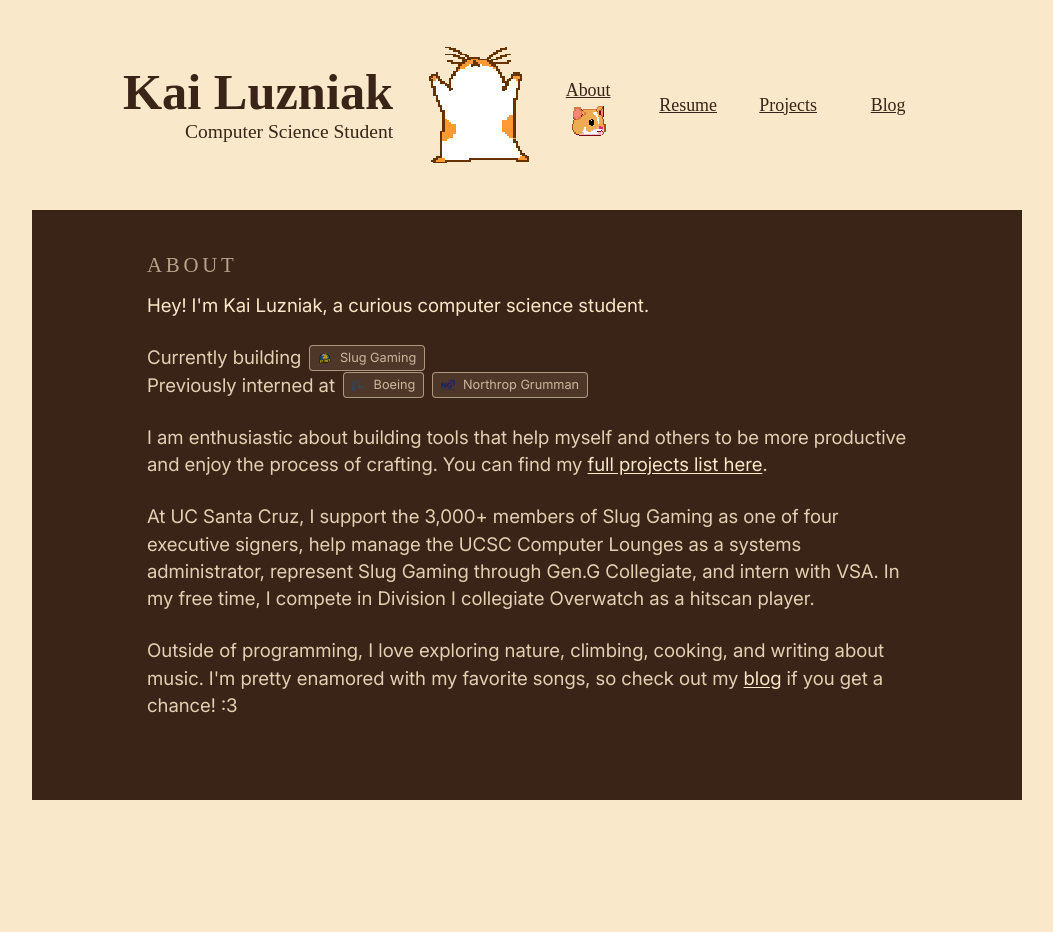
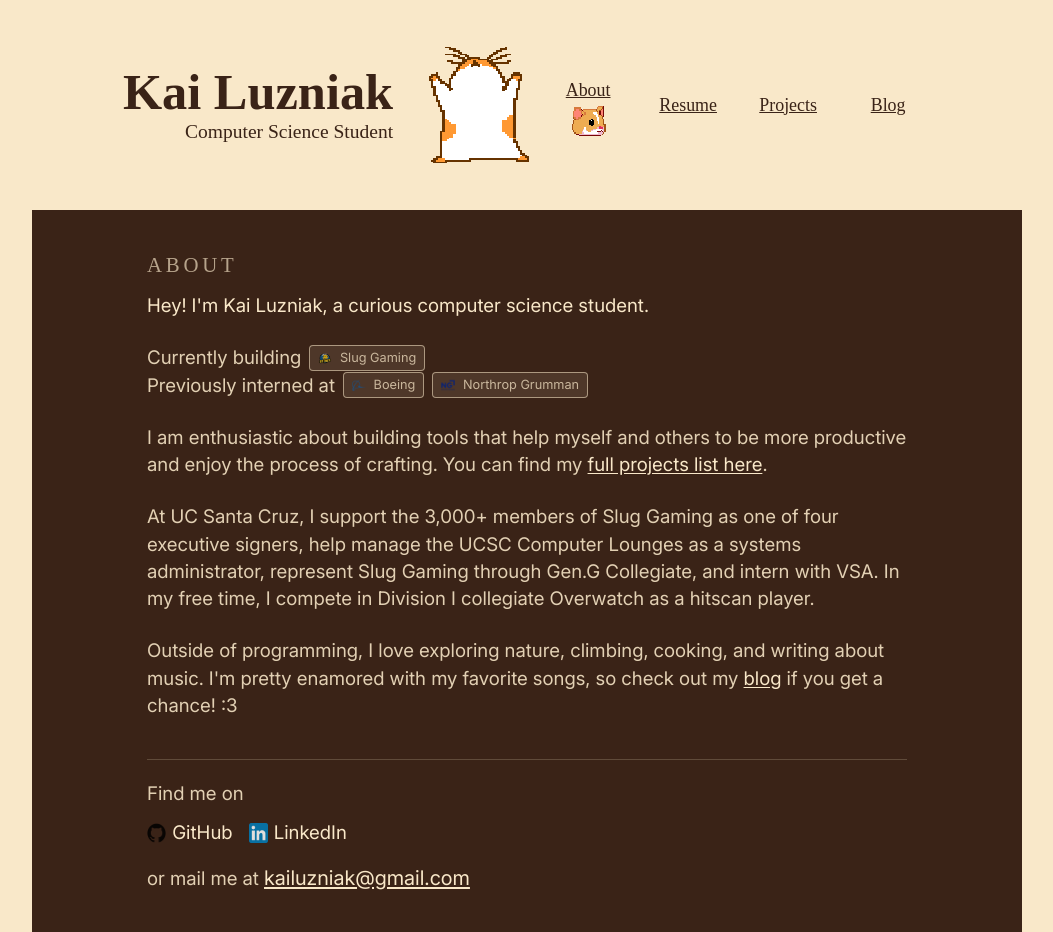
Before and after one commit to beatopia/hamsterwheel, a React app: page /about in a window 1280 px wide. Shown: the whole page, without its empty margins (113-1166 px from the left). Before the commit the page ends 800 px from the top, so only its background shows below. Built offline with nearby package versions, Linux system fonts and the light colour scheme; a web font is replaced by a local one.

Commit message:
added socials at the bottom of about

```diff
--- a/src/App.css
+++ b/src/App.css
@@ -295,6 +295,63 @@ nav a:hover {
   color: #e2b88d;
 }
 
+/* Footer contact section */
+.about-footer {
+  margin-top: 40px;
+  padding-top: 20px;
+  border-top: 1px solid rgba(249, 232, 201, 0.2);
+}
+
+.about-footer-label {
+  margin: 0 0 12px 0;
+  font-size: inherit;
+  color: rgba(249, 232, 201, 0.88);
+}
+
+.about-footer-links {
+  display: flex;
+  flex-wrap: wrap;
+  gap: 16px;
+  margin-bottom: 16px;
+}
+
+.about-footer-link {
+  display: inline-flex;
+  align-items: center;
+  gap: 6px;
+  color: #f9e8c9;
+  text-decoration: none;
+  font-size: inherit;
+}
+
+.about-footer-link:hover {
+  color: #e2b88d;
+  text-decoration: underline;
+}
+
+.about-footer-icon {
+  width: 1.2rem;
+  height: 1.2rem;
+  object-fit: contain;
+  opacity: 0.85;
+}
+
+.about-footer-email {
+  margin: 0;
+  font-size: inherit;
+  color: rgba(249, 232, 201, 0.88);
+}
+
+.about-footer-email a {
+  color: #f9e8c9;
+  text-decoration: underline;
+  text-underline-offset: 0.12em;
+}
+
+.about-footer-email a:hover {
+  color: #e2b88d;
+}
+
 /* Mobile responsive design */
 @media (max-width: 768px) {
   .page-frame {
@@ -383,4 +440,18 @@ nav a:hover {
   .about-copy {
     font-size: inherit;
   }
+
+  .about-footer {
+    margin-top: 32px;
+    padding-top: 16px;
+  }
+
+  .about-footer-links {
+    gap: 12px;
+  }
+
+  .about-footer-icon {
+    width: 1rem;
+    height: 1rem;
+  }
 }
--- a/src/components/About.tsx
+++ b/src/components/About.tsx
@@ -84,6 +84,46 @@ export default function About({ setPage }: PageProps) {
         about music. I&apos;m pretty enamored with my favorite songs, so check out my{' '}
         <Link to="/blog">blog</Link> if you get a chance! :3
       </p>
+
+      <div className="about-footer">
+        <p className="about-footer-label about-inter">Find me on</p>
+        <div className="about-footer-links">
+          <a
+            href="https://github.com/beatopia"
+            target="_blank"
+            rel="noopener noreferrer"
+            className="about-footer-link about-inter"
+            aria-label="GitHub"
+          >
+            <img
+              src="/media/images/githublogo.png"
+              alt="GitHub logo"
+              className="about-footer-icon"
+            />
+            GitHub
+          </a>
+          <a
+            href="https://www.linkedin.com/in/kailuzniak/"
+            target="_blank"
+            rel="noopener noreferrer"
+            className="about-footer-link about-inter"
+            aria-label="LinkedIn"
+          >
+            <img
+              src="/media/images/linkedinlogo.webp"
+              alt="LinkedIn logo"
+              className="about-footer-icon"
+            />
+            LinkedIn
+          </a>
+        </div>
+        <p className="about-footer-email about-inter">
+          or mail me at{' '}
+          <a href="mailto:kailuzniak@gmail.com" className="about-inter">
+            kailuzniak@gmail.com
+          </a>
+        </p>
+      </div>
     </section>
   );
 }
```
Also changed, not shown: public/media/images/githublogo.png (added), public/media/images/linkedinlogo.webp (added).
